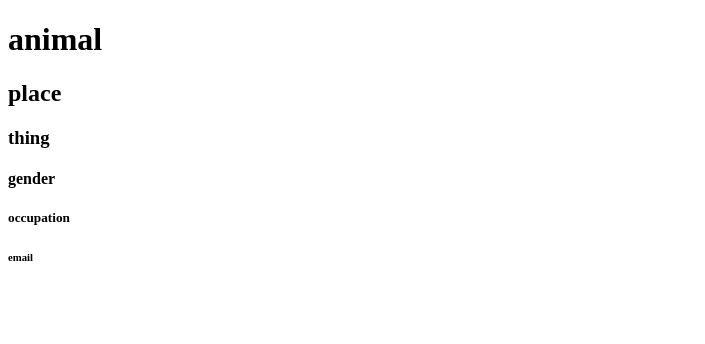
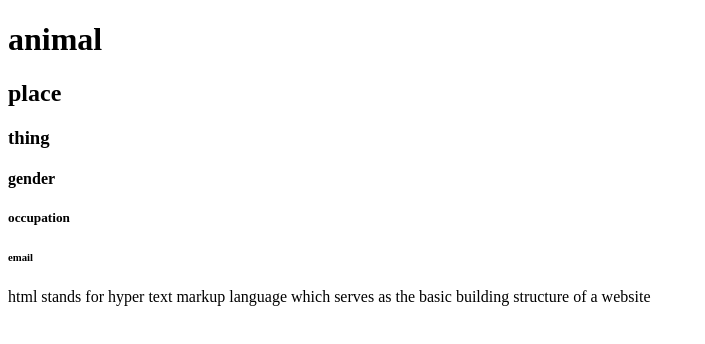
Before and after one commit to jekwejoseph123/recap, a plain HTML site: page index.html in a window 1280 px wide. Shown: the whole page, without its empty margins (0-705 px from the left). Drawn offline with Linux system fonts and the light colour scheme.

Commit message:
git paragraph tag added

```diff
--- a/index.html
+++ b/index.html
@@ -7,11 +7,15 @@
     <title>recap</title>
 </head>
 <body>
+    <!-- html heading tags -->
     <h1>animal</h1>
     <h2>place</h2>
     <h3>thing</h3>
     <h4>gender</h4>
     <h5>occupation</h5>
     <h6>email</h6>
+
+    <!-- paragraph tag -->
+    <p>html stands for hyper text markup language which serves as the basic building structure of a website</p>
 </body>
 </html>
```
